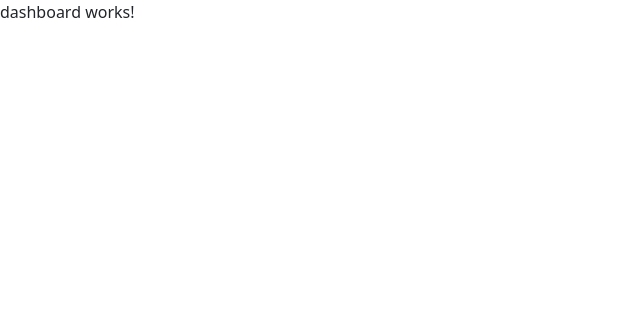
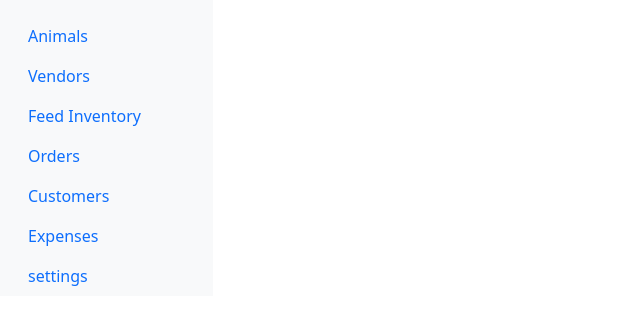
Before and after one commit to Bhanusai050/angular-fms-project, an Angular app: page /Dashboard in a window 1280 px wide. Shown: the top 324 px of the page, without its empty margins (0-640 px from the left). Built offline with nearby package versions, Linux system fonts and the light colour scheme.

Commit message:
settings

```diff
--- a/src/app/Dashboard/dashboard/dashboard.component.html
+++ b/src/app/Dashboard/dashboard/dashboard.component.html
@@ -1 +1,34 @@
-<p>dashboard works!</p>
+<div class="container-fluid">
+  <div class="row">
+    <div class="col-md-2 bg-light">
+      <!-- Sidebar Menu -->
+      <ul class="nav flex-column mt-3">
+        <li class="nav-item">
+          <a routerLink="/dashboard/animals" routerLinkActive="active" class="nav-link">Animals</a>
+        </li>
+        <li class="nav-item">
+          <a routerLink="/dashboard/vendor" routerLinkActive="active" class="nav-link">Vendors</a>
+        </li>
+        <li class="nav-item">
+          <a routerLink="/dashboard/feed-inventory" routerLinkActive="active" class="nav-link">Feed Inventory</a>
+        </li>
+        <li class="nav-item">
+          <a routerLink="/dashboard/orders" routerLinkActive="active" class="nav-link">Orders</a>
+        </li>
+        <li class="nav-item">
+          <a routerLink="/dashboard/customers" routerLinkActive="active" class="nav-link">Customers</a>
+        </li>
+        <li class="nav-item">
+          <a routerLink="/dashboard/expenses" routerLinkActive="active" class="nav-link">Expenses</a>
+        </li>
+        <li class="nav-item">
+          <a routerLink="/dashboard/settings" routerLinkActive="active" class="nav-link">settings</a>
+      </ul>
+    </div>
+
+    <div class="col-md-10 mt-3">
+      <!-- Main content -->
+      <router-outlet></router-outlet>
+    </div>
+  </div>
+</div>
--- /dev/null
+++ b/src/app/Dashboard/dashboard/settings/settings.component.html
@@ -0,0 +1 @@
+<p>settings works!</p>
```
Also changed, not shown: src/app/Dashboard/dashboard/settings/settings.component.ts (added, +10 -0 lines), src/app/Dashboard/dashboard/settings/settings.component.scss (added), 1 other file (tests, documents, lock files or other folders).
